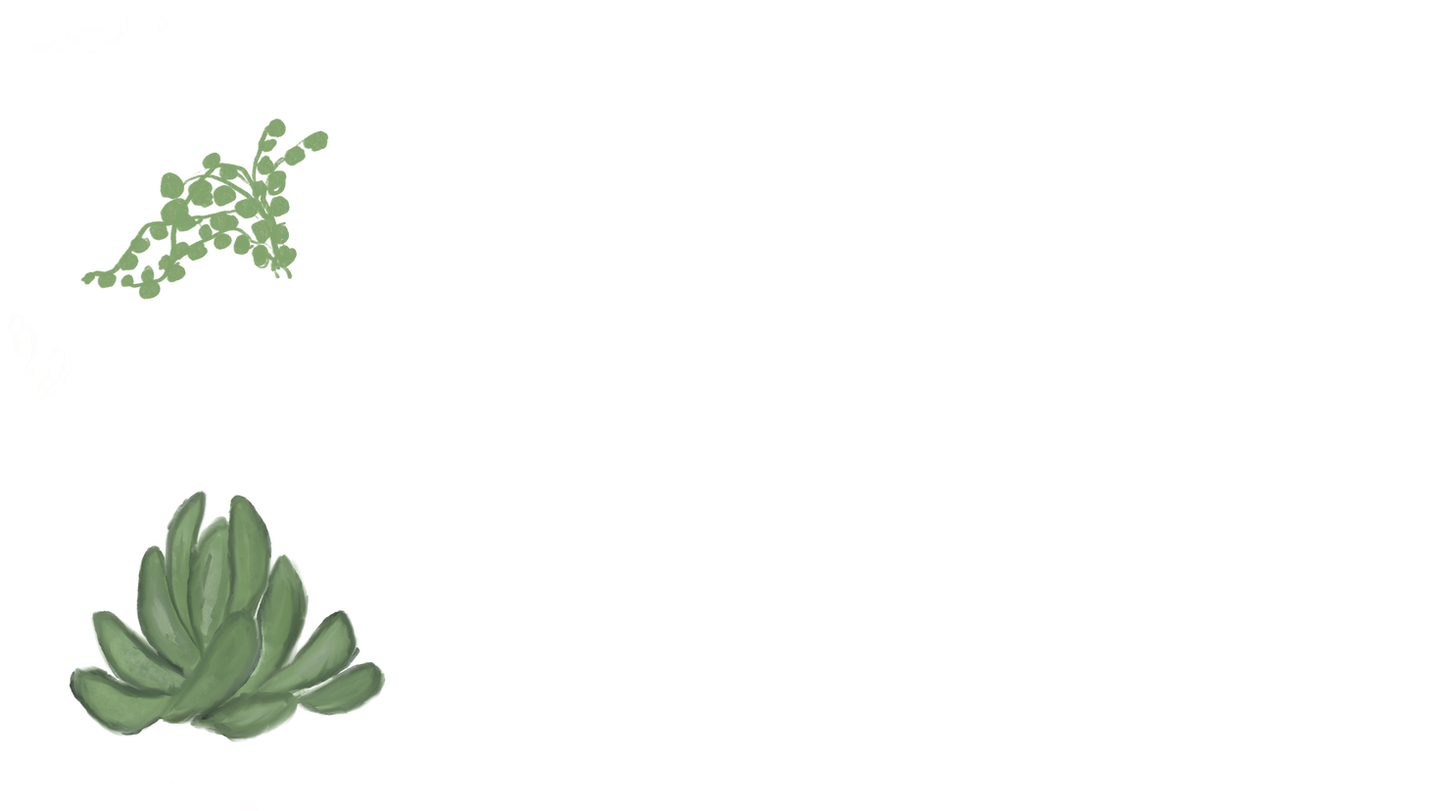
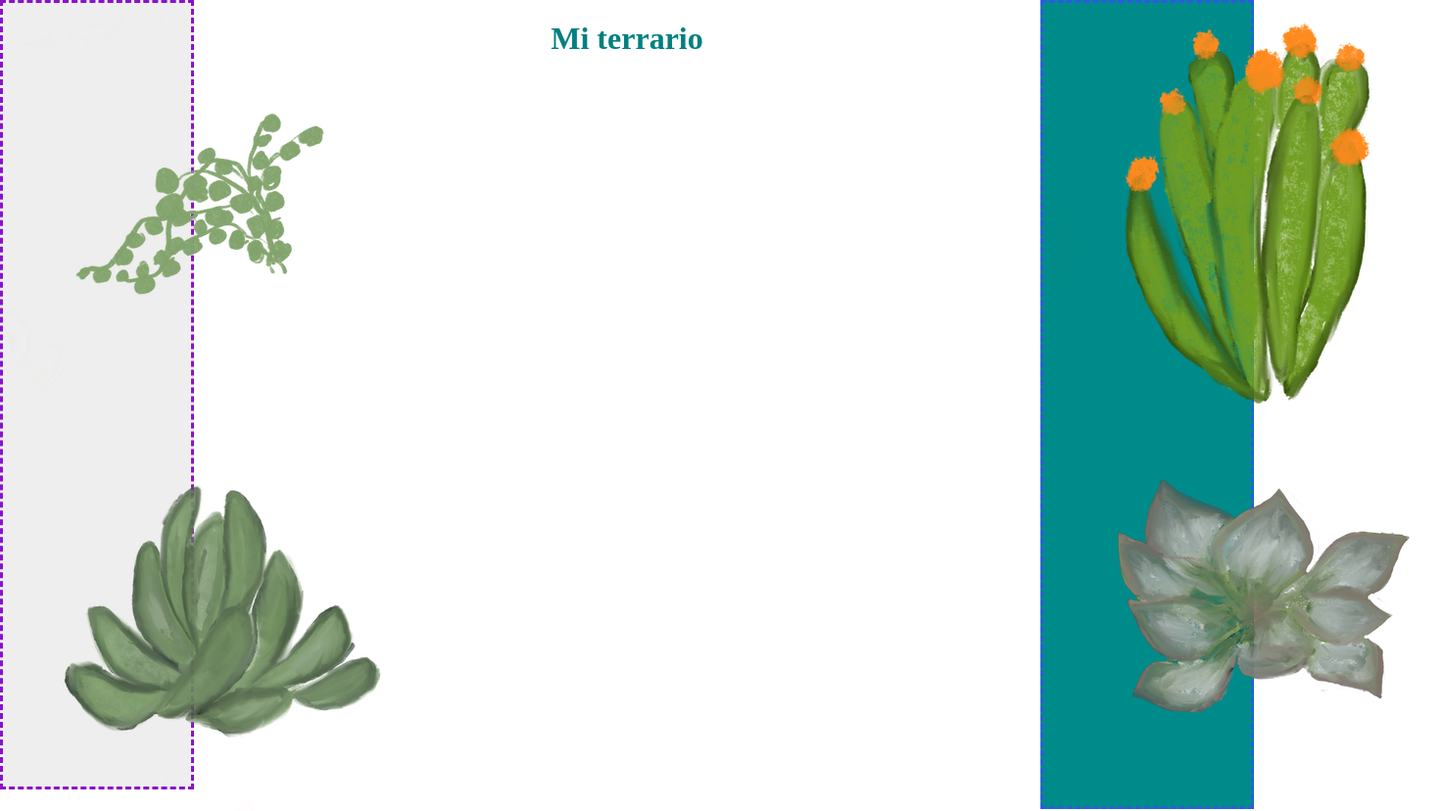
Before and after one commit to javichi09/pw_terrario_2023a, a plain HTML site: page index.html in a window 1280 px wide. Shown: the top 828 px of the page at 98% size, 1475 px wide, since content can reach past the window. Drawn offline with Linux system fonts and the light colour scheme; files whose address does not match are found by name.

Commit message:
Estilos del terrario se posisionaron contenedores izquiero y derecho

```diff
--- a/notes/index.html
+++ b/index.html
@@ -2,10 +2,20 @@
 <html>
    <!-- Seccion de Metadatos -->
    <head>
-      <title>Mi Terrario</title>
+      <title> Mi Terrario </title>
       <meta charset="utf-8" />
+      <link rel="stylesheet" href="style.css">
+      <style>
+         h1{
+            color:teal;
+            text-align: center;
+
+         }
+
+      </style>
    </head>
    <body>
+      <h1>Mi terrario </h1>
       <div id="page">
          <div class="container" id="left-container">
             <div class="plant-holder">
--- /dev/null
+++ b/style.css
@@ -0,0 +1,30 @@
+/* Estilo del terrario*/
+h1{
+    color:teal;
+    text-align: center;
+}
+
+#left-container{
+    background-color: #eee;
+    width: 15%;
+    height:100%;
+    left: 0px;
+    top: 0px;
+    position: absolute;
+    border: 3px;
+    border-style: dashed;
+    border-color: rgb(140, 17, 202);
+}
+
+#right-container{
+    background-color: darkcyan;
+    width: 15%;
+    height:100%;
+    right: 0px;
+    top: 0px;
+    position: absolute;
+    border: 3px;
+    border-style: dashed;
+    border-color: rgb(43, 92, 226);
+    padding: 10px;
+}
```
Also changed, not shown: 1 other file.
